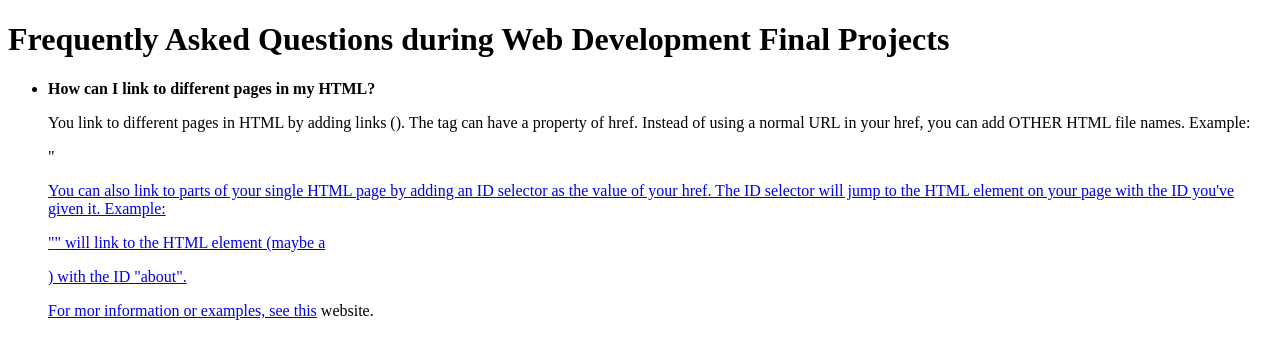
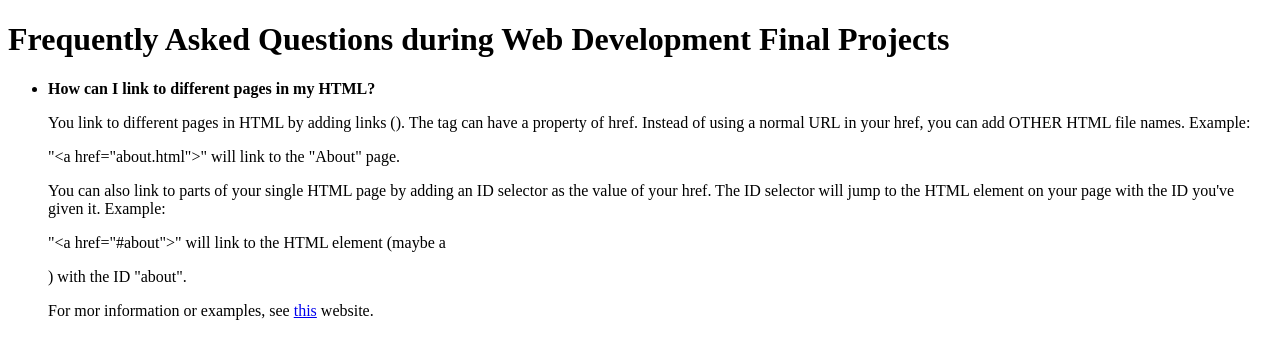
Before and after one commit to awirt/webdevFAQS, a plain HTML site: page index.html in a window 1280 px wide. Drawn offline with Linux system fonts and the light colour scheme.

Commit message:
Update index.html

```diff
--- a/index.html
+++ b/index.html
@@ -9,9 +9,9 @@
     <ul>
       <li><strong>How can I link to different pages in my HTML?</strong></li>
       <p>You link to different pages in HTML by adding links (<a></a>). The <a> tag can have a property of href. Instead of using a normal URL in your href, you can add OTHER HTML file names. Example:</p>
-      <p>     "<a href="about.html>" will link to the "About" page. <p>
+      <p>     "&lt;a href="about.html"&gt;" will link to the "About" page. <p>
       <p>You can also link to parts of your single HTML page by adding an ID selector as the value of your href. The ID selector will jump to the HTML element on your page with the ID you've given it. Example:</p>
-      <p>     "<a href="#about">" will link to the HTML element (maybe a <div>) with the ID "about". </p>
+      <p>     "&lt;a href="#about"&gt;" will link to the HTML element (maybe a <div>) with the ID "about". </p>
       <p>     For mor information or examples, see <a href="https://www.w3schools.com/html/html_links.asp">this</a> website.
 
     </ul>
```
